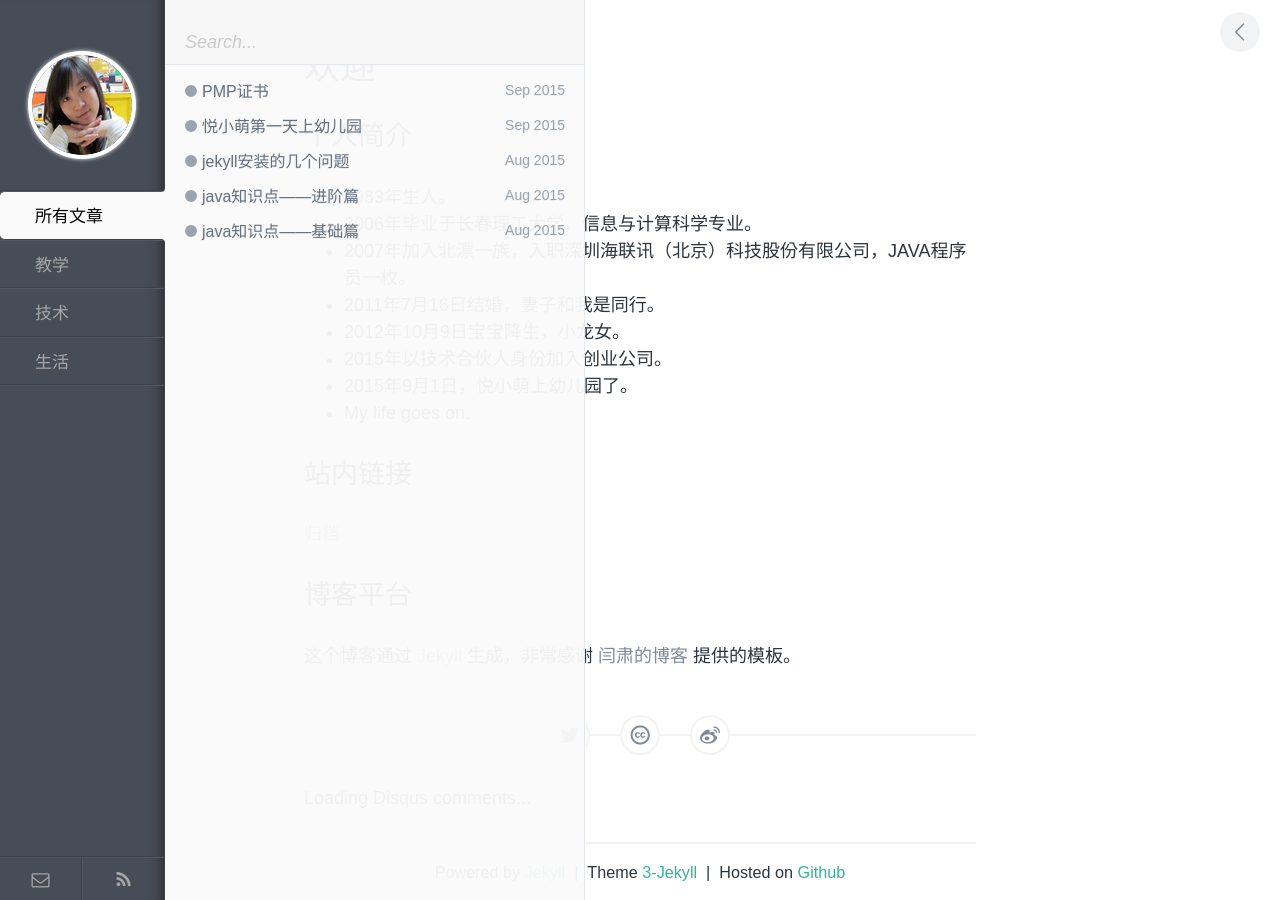
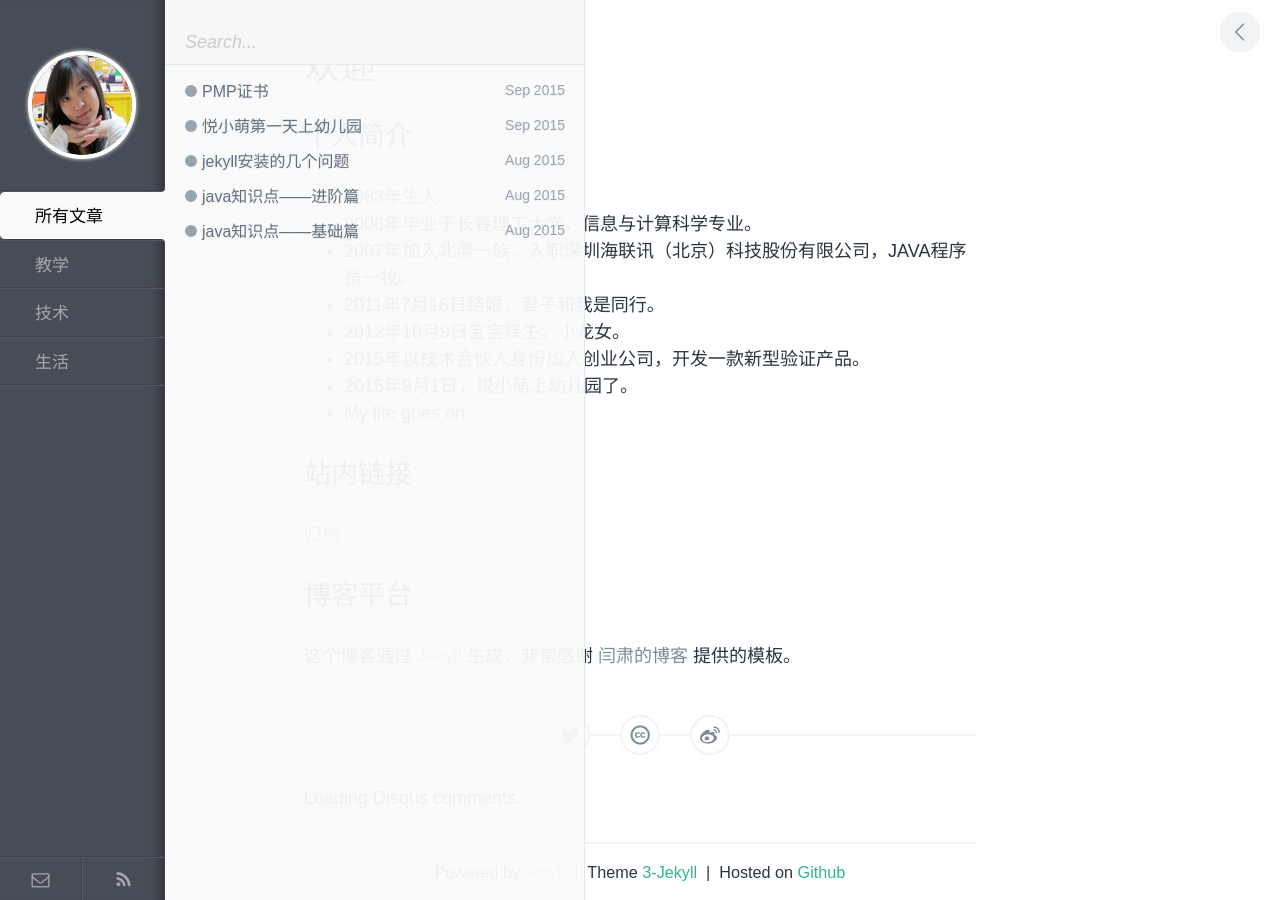
Before and after one commit to DrizztM/DrizztM.github.io, a Jekyll site: the page built from index.md, in a window 1280 px wide. Built offline with Jekyll 4.4.1, drawn with Linux system fonts in a browser that asks for light colours; Markdown is read by kramdown in place of the engine named in the settings; comment, search, counter and statistics services are not loaded.

Commit message:
no message

```diff
--- a/index.md
+++ b/index.md
@@ -10,7 +10,7 @@ title: 欢迎
 - 2007年加入北漂一族，入职深圳海联讯（北京）科技股份有限公司，JAVA程序员一枚。
 - 2011年7月16日结婚，妻子和我是同行。
 - 2012年10月9日宝宝降生，小龙女。
-- 2015年以技术合伙人身份加入创业公司。
+- 2015年以技术合伙人身份加入创业公司，开发一款新型验证产品。
 - 2015年9月1日，悦小萌上幼儿园了。
 - My life goes on.
 
```
